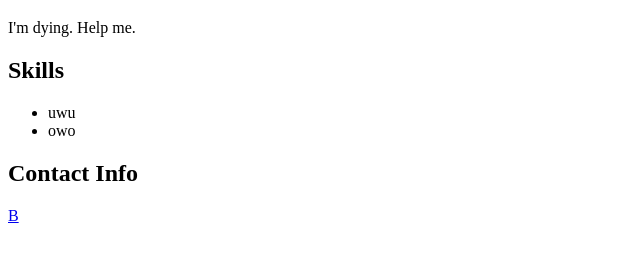
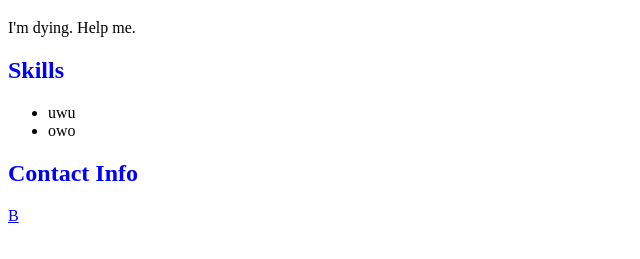
Before and after one commit to VatsalOjha/about-me, a plain HTML site: page index.html in a window 1280 px wide. Shown: the part 61-320 px from the top of the page, without its empty margins (0-640 px from the left). Drawn offline with Linux system fonts and the light colour scheme.

Commit message:
Update main.css

```diff
--- a/main.css
+++ b/main.css
@@ -1,3 +1,3 @@
-p {
-	color: black;
+h2 {
+	color: blue;
 }
```
